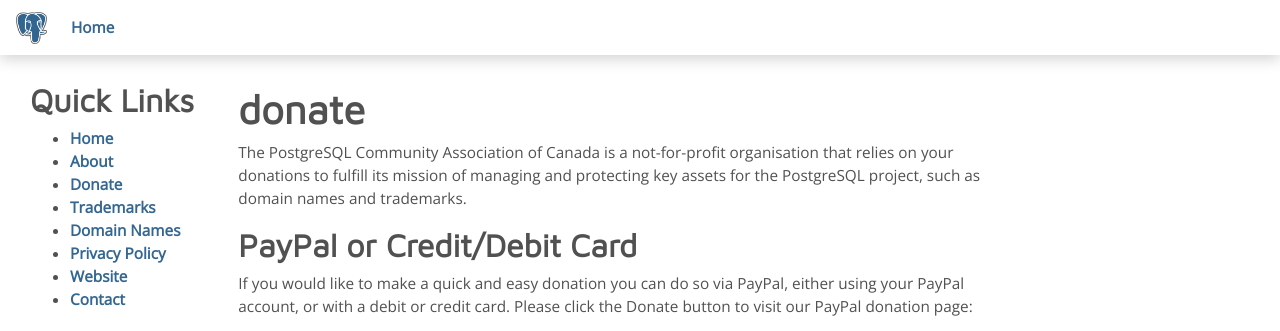
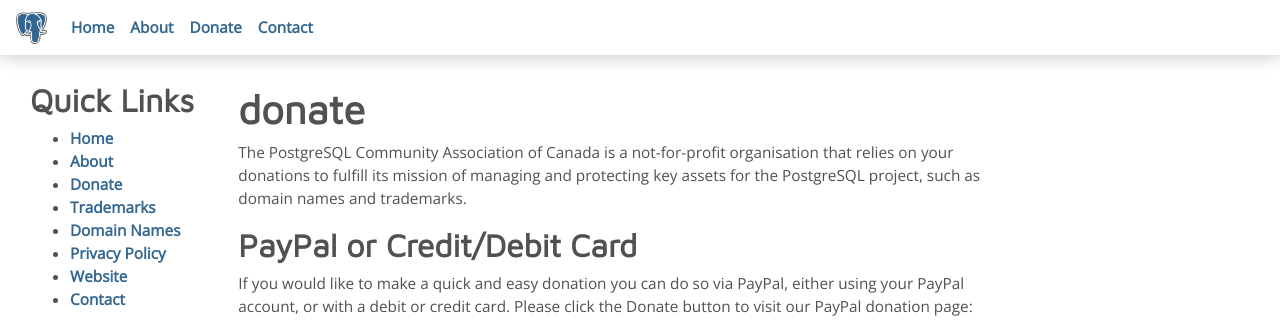
Before and after one commit to missusmy/pgcac-website, a Python web app: template templates/pages/donate.html in a window 1280 px wide. Shown: the top 331 px of the page. Run offline with Jinja, Linux system fonts and the light colour scheme; the template is opened without the code that fills it, so the values that code supplies are empty; some libraries are stand-ins or nearby versions.

Commit message:
Add some nav menu items.

```diff
--- a/templates/base.html
+++ b/templates/base.html
@@ -28,6 +28,9 @@
              <div class="collapse navbar-collapse" id="pgNavbar">
                <ul class="navbar-nav mr-auto">
                  <li class="nav-item p-2"><a href="/" title="Home">Home</a></li>
+                 <li class="nav-item p-2"><a href="/about/pgcac" title="Home">About</a></li>
+                 <li class="nav-item p-2"><a href="/donate" title="About">Donate</a></li>
+                 <li class="nav-item p-2"><a href="/about/contact" title="Contact">Contact</a></li>
                </ul>
              </div>
 	       </nav>
```
